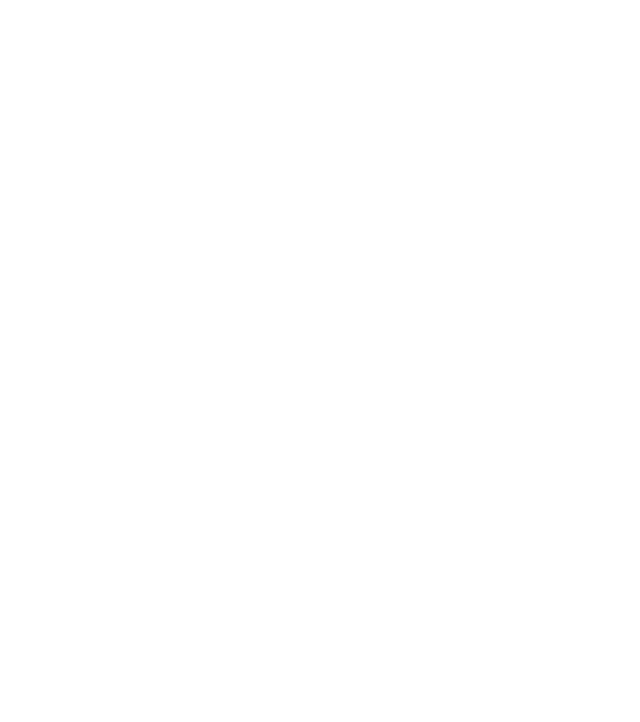
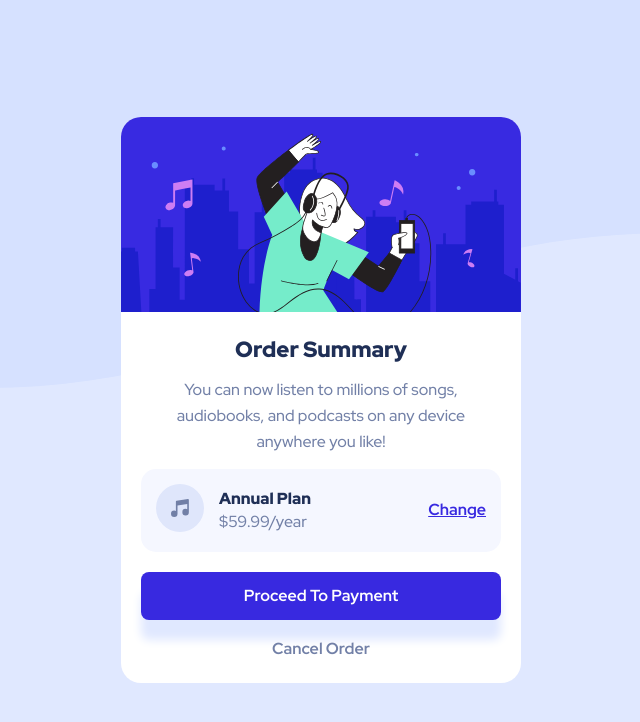
Before and after one commit to ourdjiniaymen/Frontend-Mentor---Order-summary-card-solution, a plain HTML site: page index.html in a window 1280 px wide. Shown: the whole page, without its empty margins (319-959 px from the left). Drawn offline with Linux system fonts and the light colour scheme.

Commit message:
design completed

```diff
--- a/css/main.css
+++ b/css/main.css
@@ -17,10 +17,7 @@
 
 body {
   font-family: "Red Hat Display", sans-serif;
-}
-
-ul {
-  list-style: none;
+  font-weight: 500;
 }
 
 h1 {
@@ -29,4 +26,156 @@ h1 {
   font-weight: 400;
   font-size: 1em;
 }
+
+button {
+  display: block;
+  border: none;
+  outline: none;
+}
+
 /* End Globale rules */
+body {
+  background-image: url(../images/pattern-background-mobile.svg);
+  background-repeat: no-repeat;
+  background-size: contain;
+  background-color: var(--pale-blue);
+}
+
+@media (min-width: 576px) {
+  body {
+    background-image: url(../images/pattern-background-desktop.svg);
+  }
+}
+
+.container {
+  padding-left: 15px;
+  padding-right: 15px;
+  height: 100vh;
+  display: flex;
+  justify-content: center;
+  align-items: center;
+}
+
+.card {
+  --border-raduis-value: 20px;
+  width: 350px;
+  max-height: 100%;
+  background-color: #fff;
+  border-radius: var(--border-raduis-value);
+}
+
+@media (min-width: 576px) {
+  .card {
+    width: 400px;
+  }
+}
+
+.card .card-header img {
+  width: 100%;
+  vertical-align: middle;
+  border-top-left-radius: var(--border-raduis-value);
+  border-top-right-radius: var(--border-raduis-value);
+}
+
+.card .card-body {
+  padding: 25px 20px;
+}
+
+.card .card-body .text {
+  text-align: center;
+}
+
+.card .card-body .text h1 {
+  color: var(--dark-blue);
+  font-size: 22px;
+  font-weight: 900;
+  text-transform: capitalize;
+  margin-bottom: 15px;
+}
+
+.card .card-body .text p {
+  color: var(--desaturated-blue);
+  line-height: 1.6;
+}
+
+.card .card-body .plan {
+  display: flex;
+  align-items: center;
+  margin-top: 15px;
+  margin-bottom: 20px;
+  padding: 15px;
+  background-color: var(--very-pale-blue);
+  border-radius: 15px;
+}
+
+.card .card-body .plan .icon {
+  margin-right: 15px;
+}
+
+.card .card-body .plan .details {
+  display: flex;
+  flex-direction: column;
+}
+
+.card .card-body .plan .details .duration {
+  color: var(--dark-blue);
+  font-weight: 900;
+  text-transform: capitalize;
+  margin-bottom: 5px;
+}
+
+.card .card-body .plan .details .price {
+  color: var(--desaturated-blue);
+}
+
+.card .card-body .plan .link {
+  flex-grow: 1;
+  text-align: end;
+  text-transform: capitalize;
+}
+
+.card .card-body .plan .link:hover a {
+  text-decoration: none;
+  opacity: 0.7;
+}
+
+.card .card-body .plan .link a {
+  color: var(--bright-blue);
+  font-weight: 700;
+}
+
+.card .card-body .action {
+  text-align: center;
+  font-weight: 700;
+}
+
+.card .card-body .action button {
+  text-transform: capitalize;
+  font-weight: 700;
+}
+
+.card .card-body .action .proceed {
+  width: 100%;
+  padding: 15px;
+  margin-bottom: 20px;
+  border-radius: 8px;
+  color: #fff;
+  background-color: var(--bright-blue);
+  box-shadow: 0 20px 10px var(--pale-blue);
+}
+
+.card .card-body .action .proceed:hover {
+  opacity: 0.7;
+  cursor: pointer;
+}
+
+.card .card-body .action .cancel {
+  color: var(--desaturated-blue);
+  background: none;
+  margin: auto;
+}
+
+.card .card-body .action .cancel:hover {
+  cursor: pointer;
+  color: var(--dark-blue);
+}
--- a/index.html
+++ b/index.html
@@ -23,5 +23,46 @@
     <!-- Css main file -->
     <link rel="stylesheet" href="css/main.css" />
   </head>
-  <body></body>
+  <body>
+    <div class="container">
+      <div class="card">
+        <div class="card-header">
+          <img
+            src="images/illustration-hero.svg"
+            alt="Order summary illustration"
+            loading="lazy"
+          />
+        </div>
+        <div class="card-body">
+          <div class="text">
+            <h1>Order summary</h1>
+            <p>
+              You can now listen to millions of songs, audiobooks, and podcasts
+              on any device anywhere you like!
+            </p>
+          </div>
+          <div class="plan">
+            <div class="icon">
+              <img
+                src="images/icon-music.svg"
+                alt="music icon"
+                loading="eager"
+              />
+            </div>
+            <div class="details">
+              <span class="duration">annual plan</span>
+              <span class="price">$59.99/year</span>
+            </div>
+            <div class="link">
+              <a href="#">change</a>
+            </div>
+          </div>
+          <div class="action">
+            <button class="proceed">proceed to payment</button>
+            <button class="cancel">cancel order</button>
+          </div>
+        </div>
+      </div>
+    </div>
+  </body>
 </html>
```
